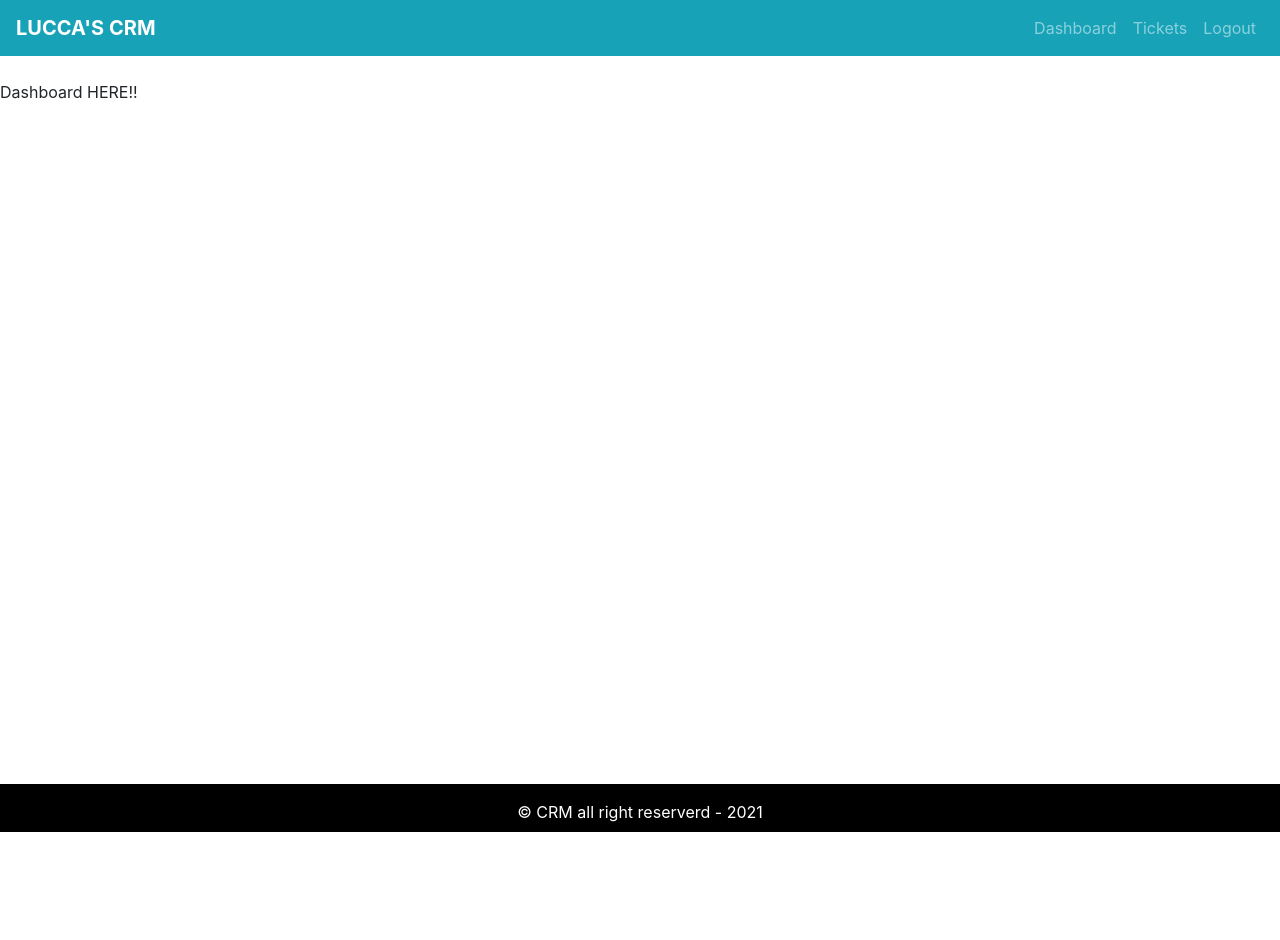
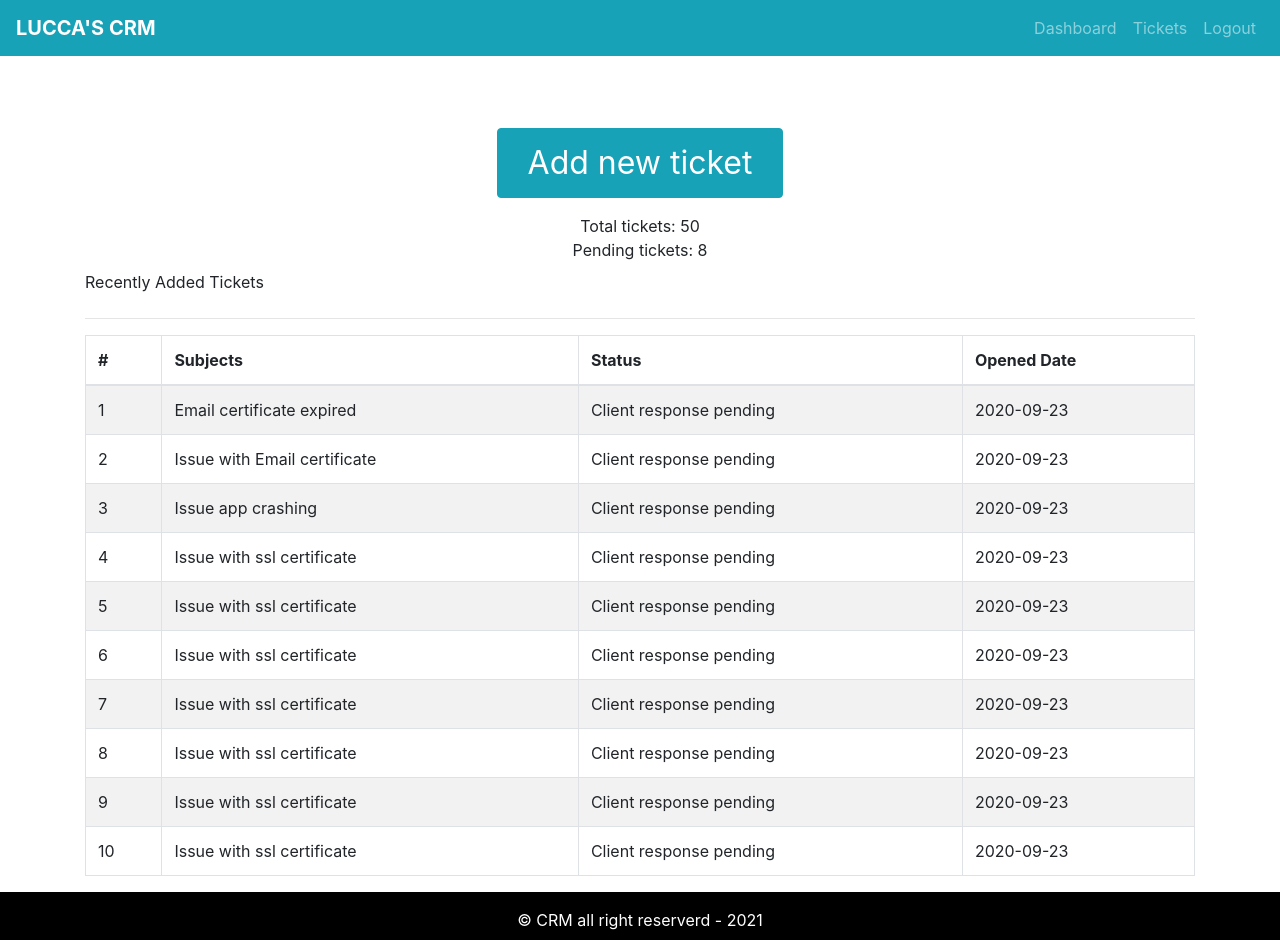
Before and after one commit to lucca86/crm-frontend, a React (Create React App) app: page / in a window 1280 px wide. Before the commit the page ends 832 px from the top, so only its background shows below. Built offline with nearby package versions, Linux system fonts and the light colour scheme.

Commit message:
dashboard added

```diff
--- a/src/App.js
+++ b/src/App.js
@@ -1,6 +1,7 @@
 
 import './App.css';
 import DefaultLayout from './layout/DefaultLayout';
+import Dashboard from './pages/Dashboard/Dashboard';
 //import EntryPage from './pages/entry/EntryPage';
 
 function App() {
@@ -8,7 +9,7 @@
     <div className="App">
       {/* <EntryPage /> */}
       <DefaultLayout>
-        Dashboard HERE!!
+        <Dashboard />
       </DefaultLayout>
     </div>
   );
--- /dev/null
+++ b/src/assets/data/dummy-tickets.json
@@ -0,0 +1,79 @@
+[
+    {
+      "id": 1,
+      "subject": "Email   certificate expired",
+      "status": "Client response pending",
+      "addedAt": "2020-09-23",
+      "history": [
+        {
+          "date": "20-10-10",
+          "message": "sjflsjl",
+          "messageBy": "client"
+        },
+        {
+          "date": "20-10-10",
+          "message": "sjflsjl",
+          "messageBy": "operator"
+        },
+        {
+          "date": "20-10-10",
+          "message": "sjflsjl",
+          "messageBy": "client"
+        }
+      ]
+    },
+    {
+      "id": 2,
+      "subject": "Issue with Email certificate",
+      "status": "Client response pending",
+      "addedAt": "2020-09-23"
+    },
+    {
+      "id": 3,
+      "subject": "Issue app crashing",
+      "status": "Client response pending",
+      "addedAt": "2020-09-23"
+    },
+    {
+      "id": 4,
+      "subject": "Issue with ssl certificate",
+      "status": "Client response pending",
+      "addedAt": "2020-09-23"
+    },
+    {
+      "id": 5,
+      "subject": "Issue with ssl certificate",
+      "status": "Client response pending",
+      "addedAt": "2020-09-23"
+    },
+    {
+      "id": 6,
+      "subject": "Issue with ssl certificate",
+      "status": "Client response pending",
+      "addedAt": "2020-09-23"
+    },
+    {
+      "id": 7,
+      "subject": "Issue with ssl certificate",
+      "status": "Client response pending",
+      "addedAt": "2020-09-23"
+    },
+    {
+      "id": 8,
+      "subject": "Issue with ssl certificate",
+      "status": "Client response pending",
+      "addedAt": "2020-09-23"
+    },
+    {
+      "id": 9,
+      "subject": "Issue with ssl certificate",
+      "status": "Client response pending",
+      "addedAt": "2020-09-23"
+    },
+    {
+      "id": 10,
+      "subject": "Issue with ssl certificate",
+      "status": "Client response pending",
+      "addedAt": "2020-09-23"
+    }
+  ]
--- /dev/null
+++ b/src/components/Login/Table/TicketTable.js
@@ -0,0 +1,34 @@
+import React from 'react'
+import { Table } from 'react-bootstrap'
+
+const TicketTable = ({tickets}) => {
+    return (
+        <Table striped bordered hover>
+            <thead>
+                <tr>
+                    <th>#</th>
+                    <th>Subjects</th>
+                    <th>Status</th>
+                    <th>Opened Date</th>
+                </tr>
+            </thead>
+            <tbody>
+                {tickets.length ?
+                     tickets.map(row => (
+                        <tr key={row.id}>
+                            <td>{row.id}</td>
+                            <td>{row.subject}</td>
+                            <td>{row.status}</td>
+                            <td>{row.addedAt}</td>
+                        </tr>
+                     )): (
+                         <tr>
+                             <td colSpan='4' className='text-center'>No tickets to show</td>
+                         </tr>
+                     )}
+            </tbody>
+        </Table>
+    );
+};
+
+export default TicketTable
--- /dev/null
+++ b/src/pages/Dashboard/Dashboard.js
@@ -0,0 +1,40 @@
+import React from 'react';
+import { Button, Col, Container, Row } from 'react-bootstrap';
+import TicketTable from '../../components/Login/Table/TicketTable';
+
+import tickets from '../../assets/data/dummy-tickets.json';
+
+const Dashboard = () => {
+    return (
+        <Container>
+            <Row>
+                <Col className='text-center mt-5 mb-2'>
+                    <Button
+                        variant='info'
+                        style={{ fontSize:'2rem', padding: '10px 30px'}}>
+                        Add new ticket
+                    </Button>
+                </Col>
+            </Row>
+            <Row>
+                <Col className='text-center mt-2 mb-2'>
+                    <div>Total tickets: 50</div>
+                    <div>Pending tickets: 8</div>
+                </Col>
+            </Row>
+            <Row>
+                <Col className='mb-2'>
+                    Recently Added Tickets
+                </Col>
+            </Row>
+            <hr />
+            <Row>
+                <Col className='recent-ticket'>
+                    <TicketTable tickets={tickets}/>
+                </Col>
+            </Row>
+        </Container>
+    )
+}
+
+export default Dashboard;
```
